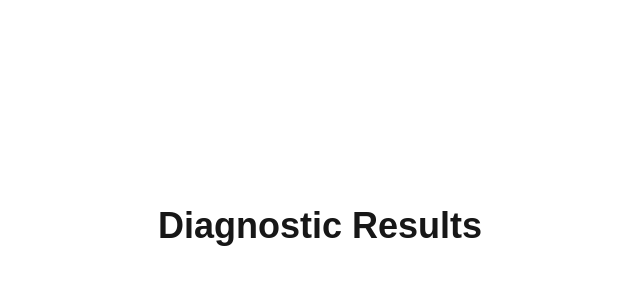
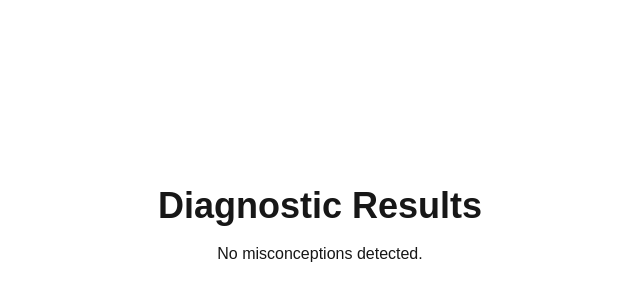
Before and after one commit to Omkarkele2006/SciSleuth, a Next.js app in the folder frontend/: page /results in a window 1280 px wide. Shown: the part 174-474 px from the top of the page, without its empty margins (320-960 px from the left). Built offline with nearby package versions, Linux system fonts and the light colour scheme.

Commit message:
feat: connect diagnostic evaluation to results page

```diff
--- a/frontend/src/app/diagnostic/page.tsx
+++ b/frontend/src/app/diagnostic/page.tsx
@@ -1,9 +1,10 @@
 "use client";
 
 import { useState } from "react";
-
+import { useRouter } from "next/navigation";
 import QuestionCard from "@/components/QuestionCard";
 import { questions } from "@/data/questions";
+import { evaluateDiagnostic } from "@/lib/evaluateDiagnostic";
 
 export default function DiagnosticPage() {
     const [currentQuestionIndex, setCurrentQuestionIndex] =
@@ -13,7 +14,7 @@ export default function DiagnosticPage() {
     >({});
     const currentQuestion =
         questions[currentQuestionIndex];
-
+    const router = useRouter();
     const handleNext = () => {
         if (
             currentQuestionIndex <
@@ -23,7 +24,18 @@ export default function DiagnosticPage() {
                 currentQuestionIndex + 1
             );
         } else {
-            console.log("Answers:", answers);
+            const misconceptions =
+                evaluateDiagnostic(
+                    questions,
+                    answers
+                );
+
+            localStorage.setItem(
+                "misconceptions",
+                JSON.stringify(misconceptions)
+            );
+
+            router.push("/results");
         }
     };
     const handleSelectAnswer = (
--- a/frontend/src/app/results/page.tsx
+++ b/frontend/src/app/results/page.tsx
@@ -1,9 +1,44 @@
+"use client";
+
+import { useEffect, useState } from "react";
+
 export default function ResultsPage() {
+  const [misconceptions, setMisconceptions] =
+    useState<string[]>([]);
+
+  useEffect(() => {
+    const stored =
+      localStorage.getItem(
+        "misconceptions"
+      );
+
+    if (stored) {
+      setMisconceptions(
+        JSON.parse(stored)
+      );
+    }
+  }, []);
+
   return (
-    <main className="min-h-screen flex items-center justify-center">
+    <main className="min-h-screen flex flex-col items-center justify-center gap-4">
       <h1 className="text-4xl font-bold">
         Diagnostic Results
       </h1>
+
+      {misconceptions.length === 0 ? (
+        <p>No misconceptions detected.</p>
+      ) : (
+        misconceptions.map(
+          (misconception) => (
+            <div
+              key={misconception}
+              className="border rounded-lg p-4 w-96"
+            >
+              {misconception}
+            </div>
+          )
+        )
+      )}
     </main>
   );
 }
```
